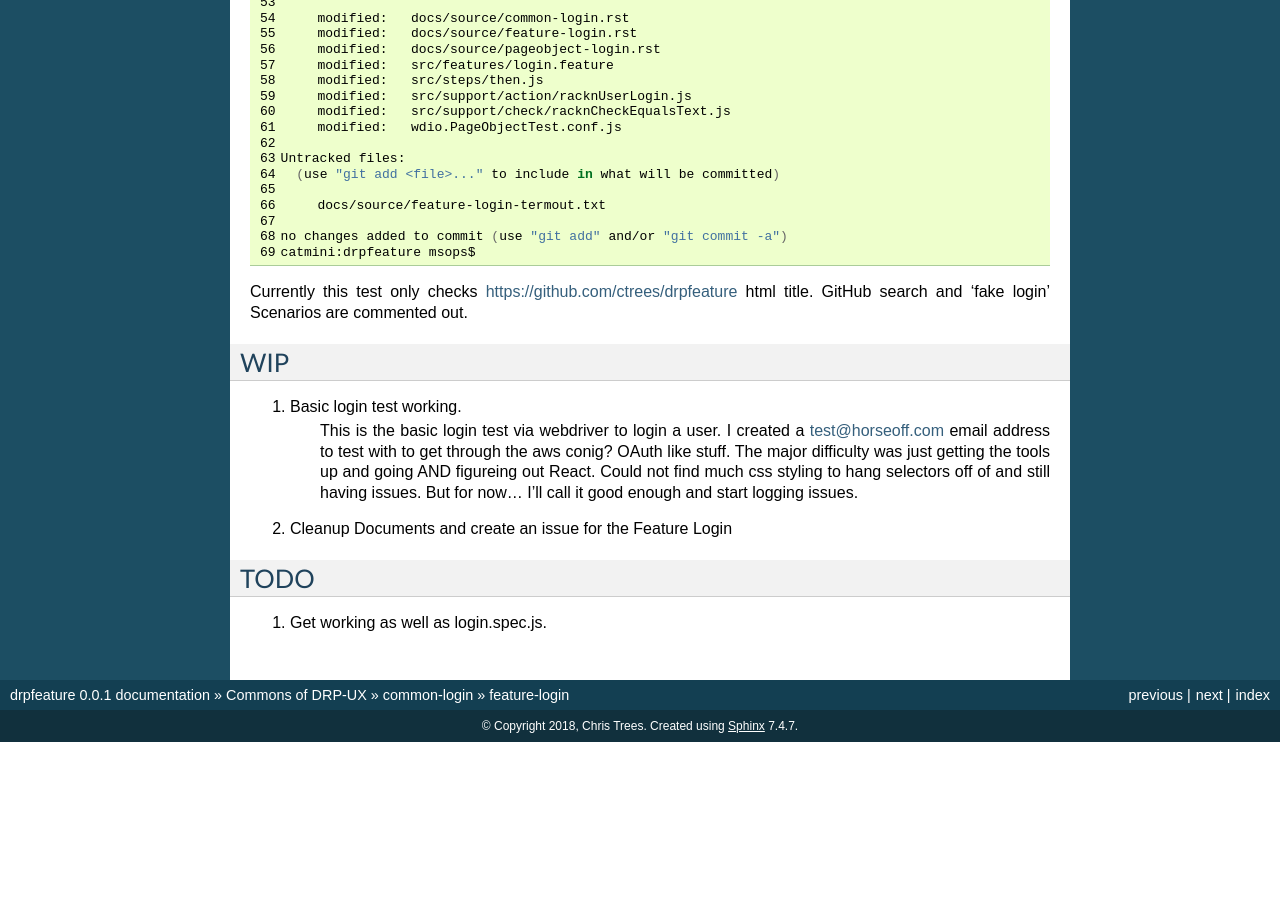
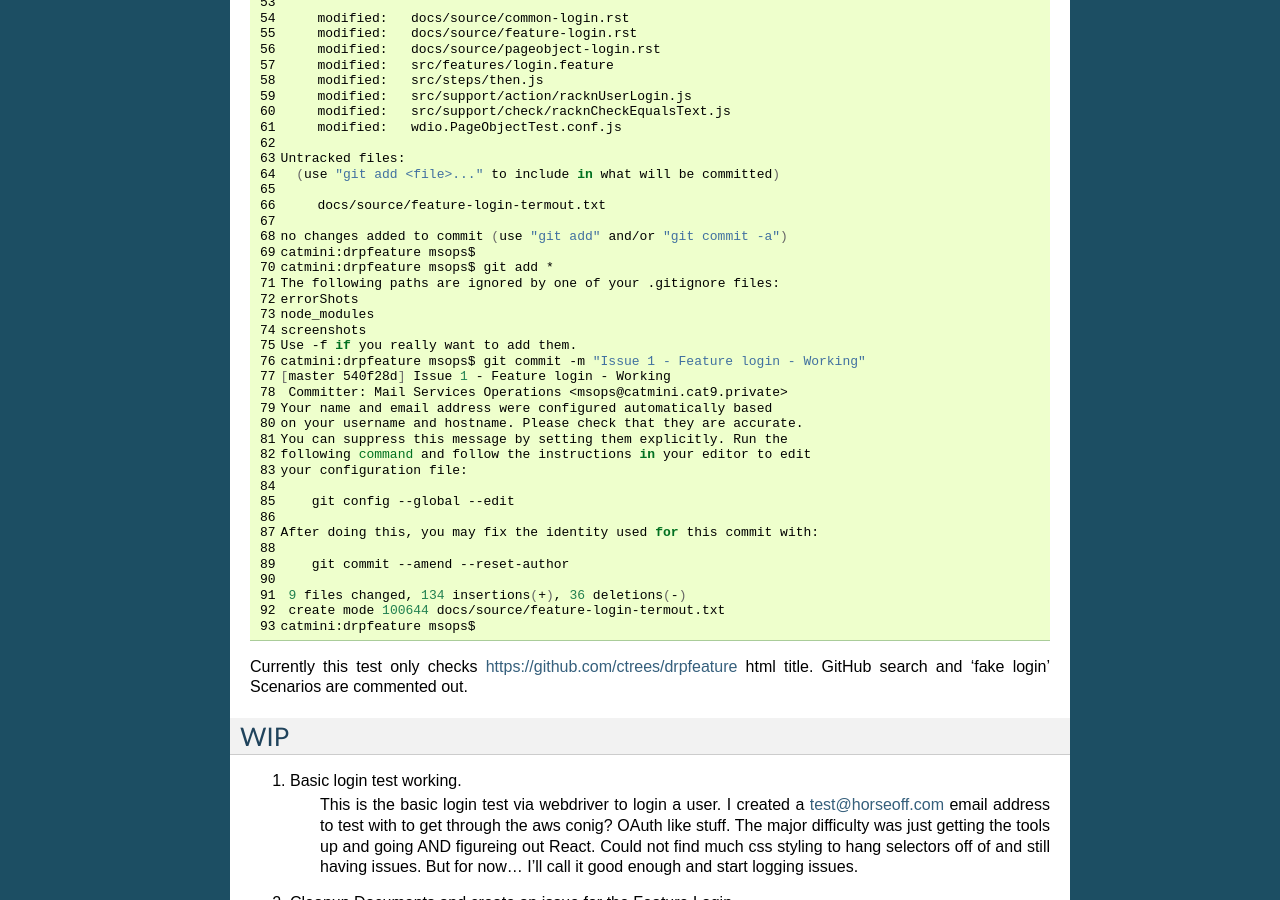
Before and after one commit to ctrees/drpfeature, a Sphinx documentation site: the page built from docs/source/feature-login.rst, in a window 1280 px wide and 900 px high, scrolled down 1745 px. Built offline with Sphinx 7.4.7, drawn with Linux system fonts in a browser that asks for light colours; before the commit the page ends 2487 px from its top, so only the background shows below that.

Commit message:
Issue 1 - Feature Login - Common Test update

```diff
--- a/docs/source/feature-login-termout.txt
+++ b/docs/source/feature-login-termout.txt
@@ -67,3 +67,27 @@ Untracked files:
 
 no changes added to commit (use "git add" and/or "git commit -a")
 catmini:drpfeature msops$
+catmini:drpfeature msops$ git add *
+The following paths are ignored by one of your .gitignore files:
+errorShots
+node_modules
+screenshots
+Use -f if you really want to add them.
+catmini:drpfeature msops$ git commit -m "Issue 1 - Feature login - Working"
+[master 540f28d] Issue 1 - Feature login - Working
+ Committer: Mail Services Operations <msops@catmini.cat9.private>
+Your name and email address were configured automatically based
+on your username and hostname. Please check that they are accurate.
+You can suppress this message by setting them explicitly. Run the
+following command and follow the instructions in your editor to edit
+your configuration file:
+
+    git config --global --edit
+
+After doing this, you may fix the identity used for this commit with:
+
+    git commit --amend --reset-author
+
+ 9 files changed, 134 insertions(+), 36 deletions(-)
+ create mode 100644 docs/source/feature-login-termout.txt
+catmini:drpfeature msops$
--- a/wdio.PageObjectTest.conf.js
+++ b/wdio.PageObjectTest.conf.js
@@ -6,7 +6,7 @@ const wdioConfig = require('./wdio.conf.js');
 wdioConfig.config.capabilities = [{
     browserName: 'chrome',
 }];
-wdioConfig.config.logLevel = 'verbose',
+wdioConfig.config.logLevel = 'silent',
 wdioConfig.config.baseUrl = 'https://rackn.github.io/provision-ux',
 wdioConfig.config.specs = [ __dirname + '/src/pospecs/*.spec.js' ],
 wdioConfig.config.services = ['selenium-standalone', 'visual-regression'];
```
Also changed, not shown: docs/source/common-login-termout.txt (added, +133 -0 lines), 1 other file.
